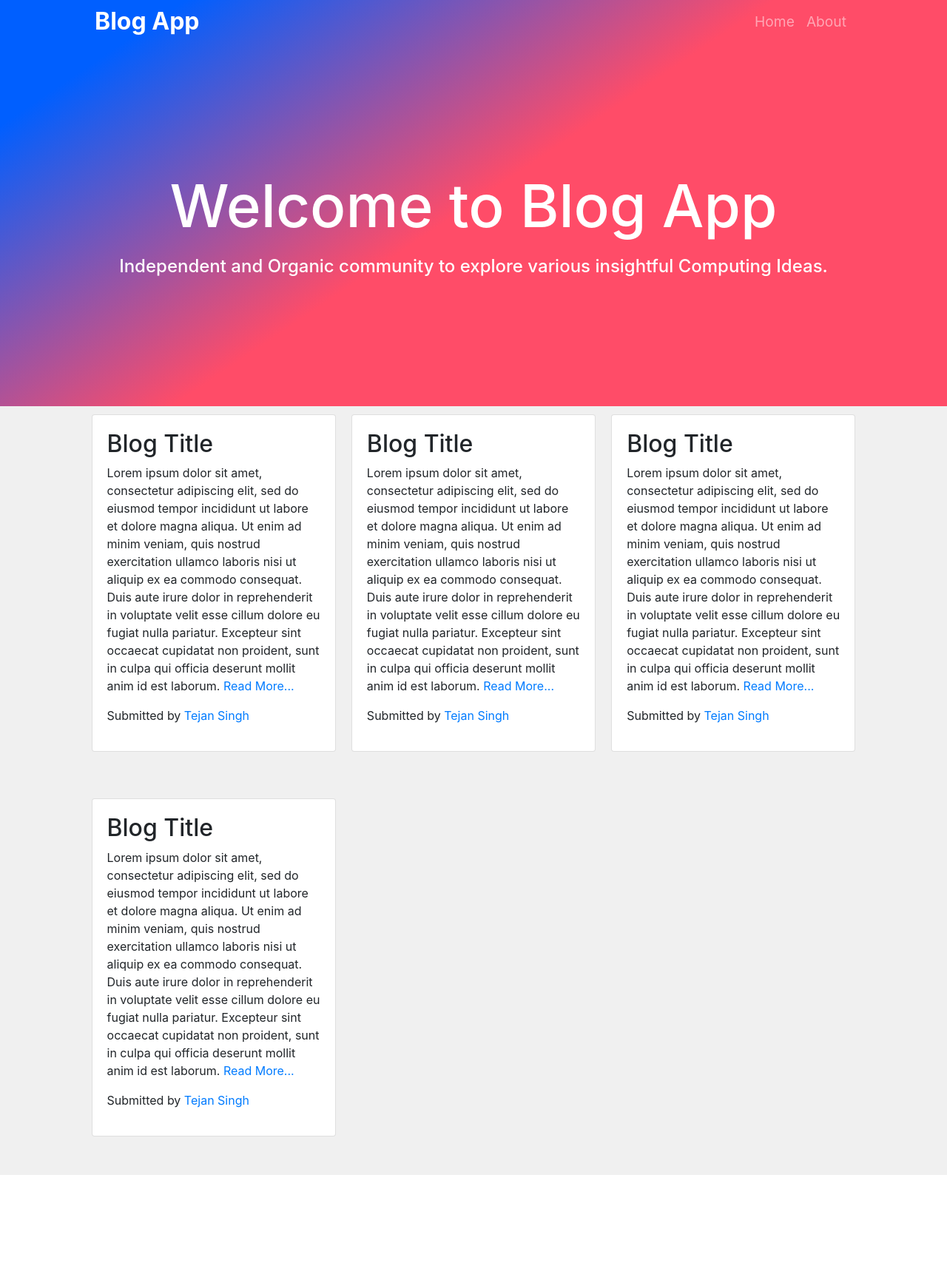
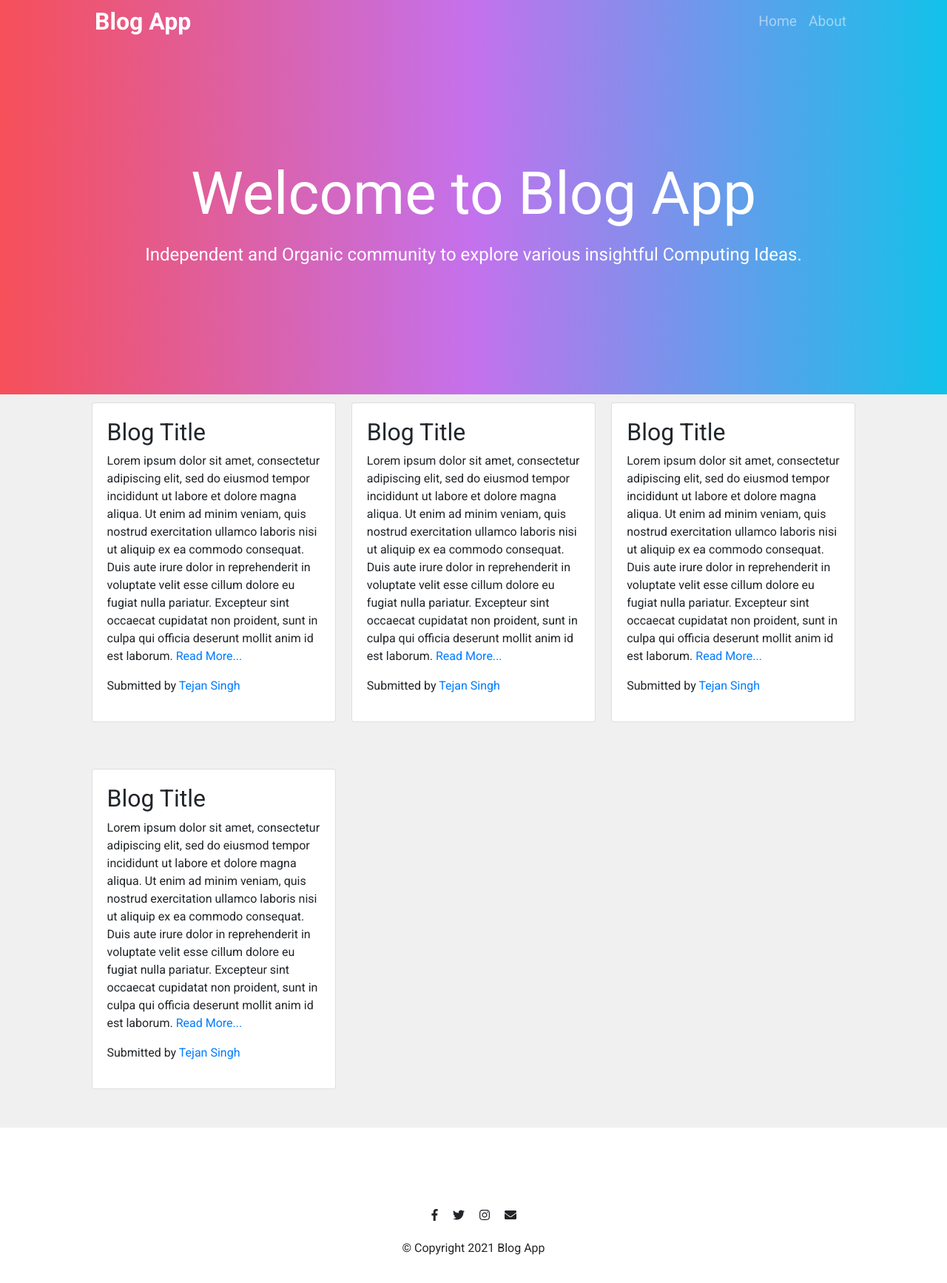
Before and after one commit to tejan-singh/Blog-App, a React (Create React App) app: page / in a window 1280 px wide. Shown: the top 1734 px of the page at 74% size. Before the commit the page ends 1588 px from the top, so only its background shows below. Built offline with nearby package versions, Linux system fonts and the light colour scheme.

Commit message:
added footer section

```diff
--- a/public/index.html
+++ b/public/index.html
@@ -23,6 +23,10 @@
     integrity="sha384-JZR6Spejh4U02d8jOt6vLEHfe/JQGiRRSQQxSfFWpi1MquVdAyjUar5+76PVCmYl" crossorigin="anonymous">
   </script>
 
+  <!--Font Awesome-->
+    <!--font awesome-->
+    <script defer src="https://use.fontawesome.com/releases/v5.0.7/js/all.js"></script>
+
   <title>Blog App</title>
 </head>
 
--- a/public/style.css
+++ b/public/style.css
@@ -1,11 +1,22 @@
+@import url('https://fonts.googleapis.com/css2?family=Roboto:wght@400;700&display=swap');
+body{
+    font-family: "Roboto";
+}
+
 /*NavBar*/
 .navbar-brand {
     font-size: 2rem;
     font-weight: bold;
+    color: #fff !important;
 }
 
+
 .navbar {
-    padding: 0 0 10rem;
+    padding: 0% 10% 0%;
+    background: #12c2e9;  /* fallback for old browsers */
+    background: -webkit-linear-gradient(to right, #f64f59, #c471ed, #12c2e9);  /* Chrome 10-25, Safari 5.1-6 */
+    background: linear-gradient(to right, #f64f59, #c471ed, #12c2e9); /* W3C, IE 10+/ Edge, Firefox 16+, Chrome 26+, Opera 12+, Safari 7+ */
+
 }
 
 .nav-item {
@@ -19,12 +30,15 @@
 
 /* title section */
 #title{
-    background: rgb(0,95,255);
-    background: linear-gradient(146deg, rgba(0,95,255,1) 12%, rgba(255,76,104,1) 50%);
+    background: #12c2e9;  /* fallback for old browsers */
+    background: -webkit-linear-gradient(to right, #f64f59, #c471ed, #12c2e9);  /* Chrome 10-25, Safari 5.1-6 */
+    background: linear-gradient(to right, #f64f59, #c471ed, #12c2e9); /* W3C, IE 10+/ Edge, Firefox 16+, Chrome 26+, Opera 12+, Safari 7+ */
+
     color: #fff;
 }
 
 .big-heading {
+    padding: 9rem 0 0 0;
     font-size: 5rem;
     line-height: 1.5;
     text-align: center;
@@ -51,3 +65,14 @@
     padding: 1% 1% 5% 1%;
 
 }
+
+/*Footer Section*/
+
+#footer {
+    text-align: center;
+    padding: 7% 15%;
+  }
+
+  .social-logo {
+    margin: 20px 10px;
+  }
--- a/src/App.js
+++ b/src/App.js
@@ -1,12 +1,17 @@
 import React from "react";
+import NavBar from "./Components/NavBar";
 import Header from "./Components/Header";
 import Blogs from "./Components/Blogs";
+import Footer from "./Components/Footer";
+
 
 function App() {
   return (
     <div>
+    <NavBar />
     <Header />
     <Blogs />
+    <Footer />
     </div>
   );
 }
--- /dev/null
+++ b/src/Components/Footer.js
@@ -0,0 +1,21 @@
+import React from "react";
+
+function Footer() {
+
+    return (
+        <div>
+            <section className="footer-section" id="footer">
+                <div>
+
+                    <i class="fab fa-facebook-f social-logo"></i>
+                    <i class="fab fa-twitter social-logo"></i>
+                    <i class="fab fa-instagram social-logo"></i>
+                    <i class="fas fa-envelope social-logo"></i>
+                    <p>© Copyright 2021 Blog App</p>
+                </div>
+            </section>
+        </div>
+    )
+}
+
+export default Footer;
--- a/src/Components/Header.js
+++ b/src/Components/Header.js
@@ -1,5 +1,5 @@
 import React from "react";
-import NavBar from "../Components/NavBar";
+
 
 function Header(){
     return(
@@ -7,7 +7,7 @@ function Header(){
             <section className="coloured-section" id="title">
 
                 <div className="container-fluid">
-                <NavBar />
+
 
                 {/* Title */}
                 <div className="row">
```
